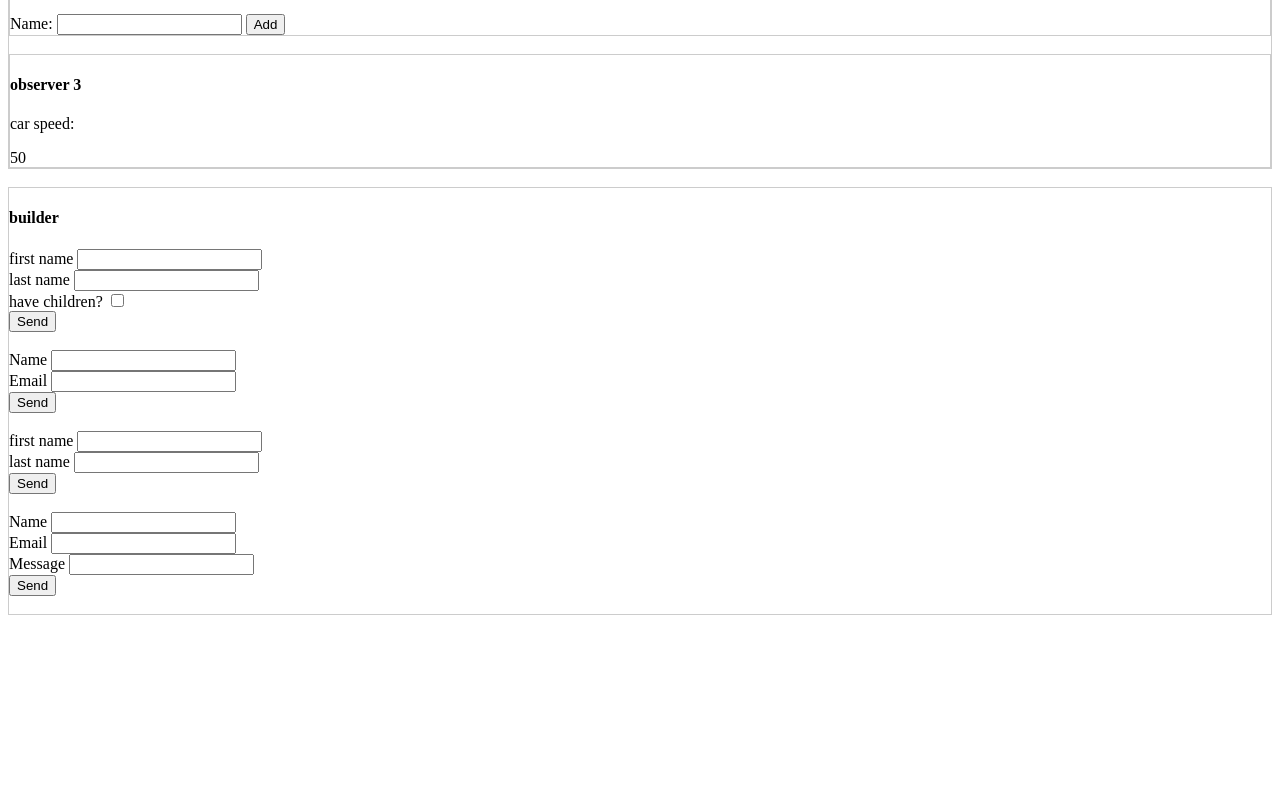
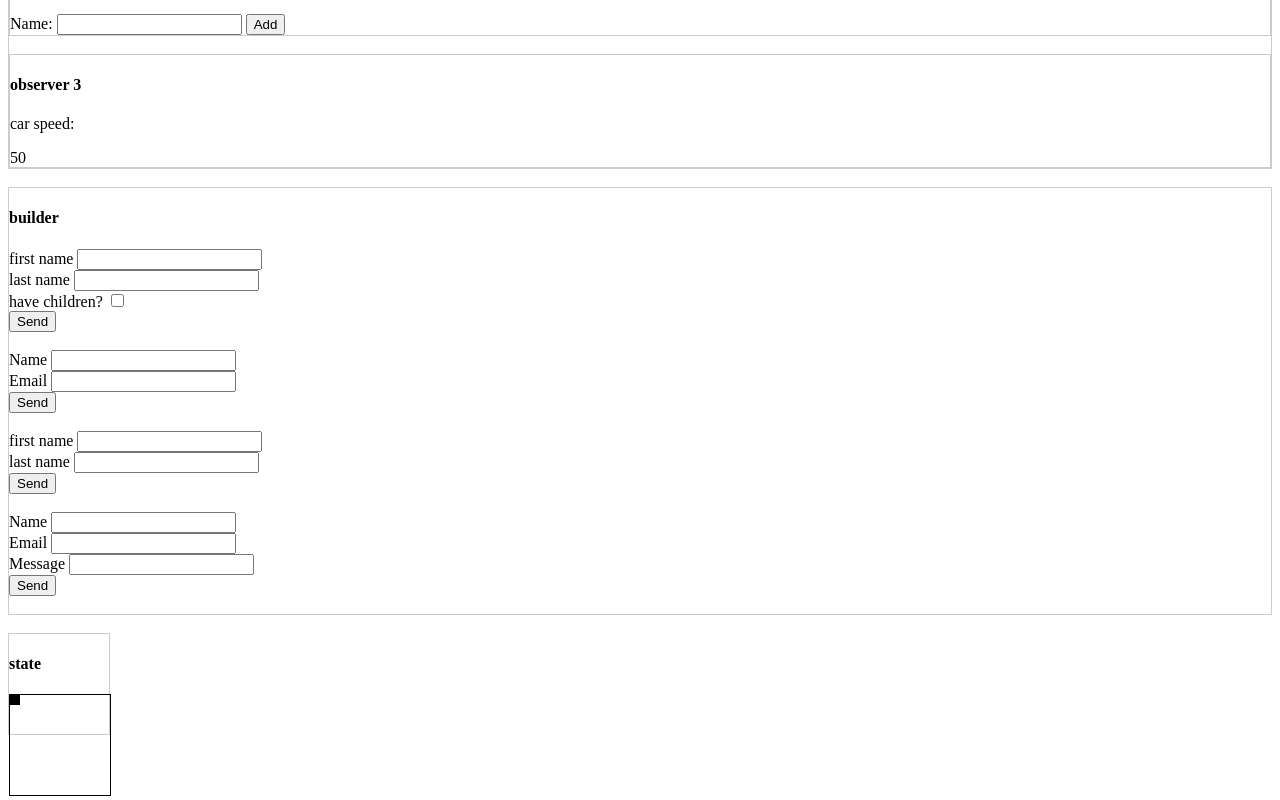
Before and after one commit to jose4125/patterns-clean-ts, a website built with Vite: page index.html in a window 1280 px wide. Shown: the part 483-1283 px from the top of the page. Before the commit the page ends 1106 px from the top, so only its background shows below. Built offline with nearby package versions, Linux system fonts and the light colour scheme.

Commit message:
add state pattern

```diff
--- a/index.html
+++ b/index.html
@@ -1,15 +1,18 @@
-<!DOCTYPE html>
+<!doctype html>
 <html lang="en">
   <head>
     <meta charset="UTF-8" />
     <link rel="icon" type="image/svg+xml" href="favicon.svg" />
     <meta name="viewport" content="width=device-width, initial-scale=1.0" />
-    <link rel="stylesheet" href="https://cdnjs.cloudflare.com/ajax/libs/toastr.js/latest/toastr.min.css">
+    <link
+      rel="stylesheet"
+      href="https://cdnjs.cloudflare.com/ajax/libs/toastr.js/latest/toastr.min.css"
+    />
     <title>Vite App</title>
   </head>
   <body>
     <div id="app"></div>
-    <div class="strategy" style="border: 1px solid #ccc;">
+    <div class="strategy" style="border: 1px solid #ccc">
       <h4>strategy</h4>
       <select name="selectCarInfoFormat" class="info-format">
         <option value="0">List</option>
@@ -18,40 +21,48 @@
       </select>
       <div class="contentStrategy"></div>
     </div>
-    <br>
-    <div class="observer" style="border: 1px solid #ccc;">
+    <br />
+    <div class="observer" style="border: 1px solid #ccc">
       <h4>observer</h4>
-      <div style="border: 1px solid #ccc;">
+      <div style="border: 1px solid #ccc">
         <h4>observer 1</h4>
-        <input type="text" class="message">
+        <input type="text" class="message" />
         <div class="div1">bla</div>
-        <div class="div2" style="color: red;">bla</div>
+        <div class="div2" style="color: red">bla</div>
       </div>
-      <br>
-      <div style="border: 1px solid #ccc;">
+      <br />
+      <div style="border: 1px solid #ccc">
         <h4>observer 2</h4>
         <label for="name">Name:</label>
-        <input type="text" class="name">
+        <input type="text" class="name" />
         <button class="addBtn">Add</button>
         <div class="name3"></div>
         <div class="name1"></div>
-        <div class="name2" style="color: red;"></div>
+        <div class="name2" style="color: red"></div>
       </div>
-      <br>
-      <div style="border: 1px solid #ccc;">
+      <br />
+      <div style="border: 1px solid #ccc">
         <h4>observer 3</h4>
         <p>car speed:</p>
         <div class="carSpeed"></div>
       </div>
     </div>
-    <br>
-    <div class="builder" style="border: 1px solid #ccc;">
+    <br />
+    <div class="builder" style="border: 1px solid #ccc">
       <h4>builder</h4>
       <div class="form-builder-1"></div>
       <div class="form-builder-2"></div>
       <div class="form-builder-3"></div>
       <div class="form-builder-4"></div>
     </div>
+    <br />
+    <div
+      class="state"
+      style="border: 1px solid #ccc; width: 100px; height: 100px"
+    >
+      <h4>state</h4>
+      <canvas class="ball-state" width="100" height="100" style="border: 1px solid black;"></canvas>
+    </div>
     <script type="module" src="/src/main.ts"></script>
   </body>
 </html>
--- /dev/null
+++ b/src/design-patterns/behavioral/state/js/state.js
@@ -0,0 +1,51 @@
+class DocumentContext {
+  constructor() {
+    this.content = ''
+    this.state = new BlankState()
+  }
+
+  setState(state) {
+    this.state = state
+  }
+
+  write(text) {
+    this.state.write(this, text)
+  }
+}
+
+class BlankState {
+  write(documentContext, text) {
+    documentContext.content = text
+    documentContext.setState(new WithContentState())
+  }
+}
+
+class WithContentState {
+  write(documentContext, text) {
+    documentContext.content += ' ' + text;
+    documentContext.setState(new WithContentState())
+
+  }
+}
+
+class ApprovedState {
+  write() {
+    console.warn('Document was approved. You are not been able to modify it');
+  }
+}
+
+const doc = new DocumentContext()
+console.log('=== doc state', doc.state)
+doc.write('Hello')
+console.log('=== doc state', doc.state)
+console.log('=== doc content', doc.content)
+doc.write('world')
+doc.write('!!!')
+console.log('=== doc content', doc.content)
+doc.setState(new ApprovedState())
+console.log('=== doc state', doc.state)
+doc.write('bye')
+doc.setState(new WithContentState())
+doc.write(', dude')
+console.log('=== doc state', doc.state)
+console.log('=== doc content', doc.content)
--- /dev/null
+++ b/src/design-patterns/behavioral/state/js/use_case_1.js
@@ -0,0 +1,35 @@
+class Ball {
+  constructor(ctx, canvas, ballSize) {
+    this.ctx = ctx;
+    this.height = canvas.height;
+    this.width = canvas.width;
+    this.ballSize = ballSize;
+    this.positionX = 0;
+    this.positionY = 0;
+    this.state = new State1()
+  }
+
+  setState(state) {
+    this.state = state;
+  }
+
+  print() {
+    this.state.print(this)
+  }
+}
+
+
+class State1 {
+  print(ball) {
+    ball.ctx.clearRect(0, 0, ball.width, ball.height);
+    ball.ctx.fillRect(ball.positionX, ball.positionY, ball.ballSize, ball.ballSize)
+  }
+}
+
+const canvas = document.querySelector('.ball-state')
+
+const ctx = canvas.getContext('2d');
+ctx.fillStyle = 'black';
+
+const ball = new Ball(ctx, canvas, 10)
+setInterval(() => ball.print())
--- a/src/main.ts
+++ b/src/main.ts
@@ -20,7 +20,7 @@ import './style.css';
 // import './design-patterns/behavioral/strategy/js/strategy.js'
 // import './design-patterns/behavioral/strategy/js/use_case_1.js'
 // import './design-patterns/behavioral/strategy/ts/strategy'
-import './design-patterns/behavioral/strategy/ts/use_case_1'
+import './design-patterns/behavioral/strategy/ts/use_case_1';
 import './design-patterns/behavioral/observer/js/observer.js';
 import './design-patterns/behavioral/observer/js/use_case_1.js';
 import './design-patterns/behavioral/observer/ts/observer';
@@ -29,6 +29,8 @@ import './design-patterns/creational/builder/js/builder.js';
 import './design-patterns/creational/builder/js/builder-with-director.js';
 import './design-patterns/creational/builder/js/use_case_1.js';
 import './design-patterns/creational/builder/ts/builder-with-director';
+import './design-patterns/behavioral/state/js/state.js';
+import './design-patterns/behavioral/state/js/use_case_1.js';
 
 const app = document.querySelector<HTMLDivElement>('#app')!;
 
```
